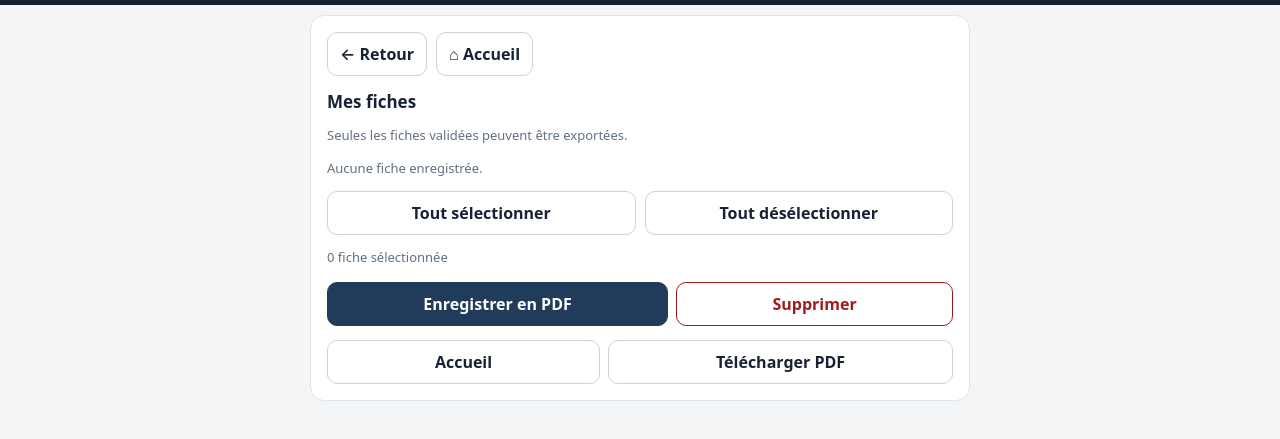
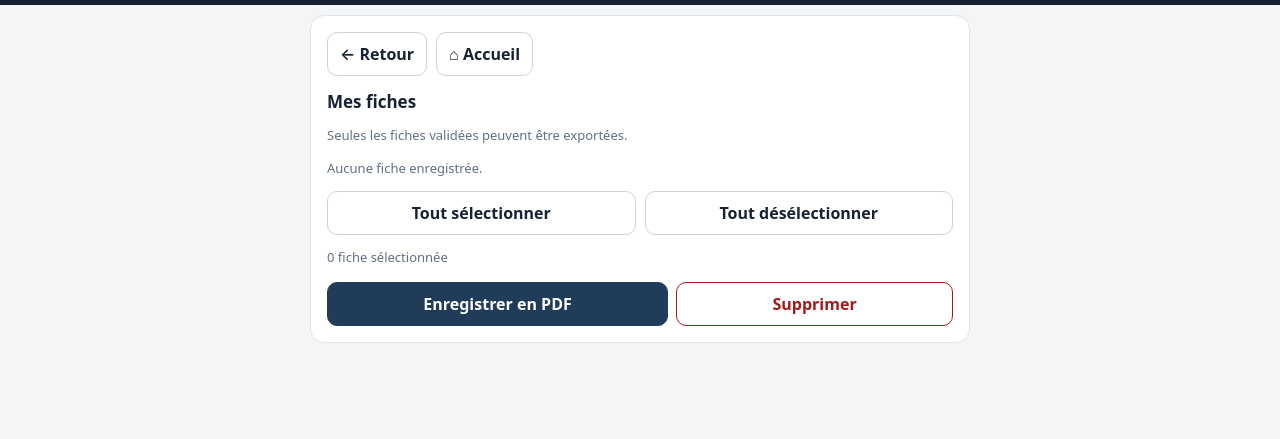
Before and after one commit to jma-system/aia-personnel, a plain HTML site: page v09-test/index.html in a window 1280 px wide. Both pictures are taken after a click on the button "Fiches de test". Shown: the part 55-494 px from the top of the page. Drawn offline with Linux system fonts and the light colour scheme.

Commit message:
AIA test: remove duplicate PDF and Accueil buttons from Mes fiches

```diff
--- a/v09-test/index.html
+++ b/v09-test/index.html
@@ -15,7 +15,7 @@
 <div class="actions"><button onclick="saveSelection()">Enregistrer</button><button class="primary" onclick="createFromQueue()">Création</button></div><p id="queueInfo" class="muted" aria-live="polite">Aucune sélection en attente.</p>
 <div class="actions"><button onclick="openLibrary()">Mes fiches</button><button onclick="openDesk()">JW Desk</button></div></section>
 <section id="editor" class="card hidden"><h2 id="editHeading">Nouvelle fiche</h2><label for="textTitle">Titre</label><input id="textTitle" maxlength="180"><label for="textContent">Texte préparé dans ChatGPT</label><textarea id="textContent" placeholder="Colle ici ton résumé ou rédige tes notes…"></textarea><p class="muted">Le style /HUMAN est appliqué lors de la rédaction dans ChatGPT. AIA ne génère pas encore de texte automatiquement.</p><div class="actions"><button onclick="closeEditor()">Retour</button><button class="primary" onclick="saveDraft()">Sauvegarder le brouillon</button></div></section>
-<section id="library" class="card hidden"><h2>Mes fiches</h2><p class="muted">Seules les fiches validées peuvent être exportées.</p><div id="list"></div><div class="actions"><button onclick="showHome()">Accueil</button><button onclick="openExport()">Télécharger PDF</button></div></section>
+<section id="library" class="card hidden"><h2>Mes fiches</h2><p class="muted">Seules les fiches validées peuvent être exportées.</p><div id="list"></div></section>
 <section id="viewer" class="card hidden"><nav class="no-print"><button onclick="openLibrary()">← Liste</button></nav><div id="viewerHeader"><h2 id="docTitle"></h2><p id="docMeta" class="muted"></p></div><div id="docBody" class="document"></div><div class="actions"><button onclick="editCurrent()">Corriger</button><button id="validateBtn" class="primary" onclick="validateCurrent()">Valider</button><button onclick="openExport()">Télécharger PDF</button></div></section>
 <section id="exportPanel" class="card hidden"><h2>Exporter les fiches validées</h2><div class="row"><button onclick="selectAll(true)">Tout sélectionner</button><button onclick="selectAll(false)">Tout désélectionner</button></div><div id="exportList"></div><p class="muted">Le bouton ouvre l'impression du navigateur : sur Android, choisis « Enregistrer au format PDF ». Tu peux ensuite partager ce fichier via Gmail, Drive ou WhatsApp.</p><div class="actions"><button onclick="openLibrary()">Retour</button><button class="primary" onclick="printSelected()">Créer le PDF / Imprimer</button></div></section>
 <section id="desk" class="card hidden"><h2>JW Desk</h2><p class="muted">Module personnel de notes vidéo — première étape. Transcription automatique non disponible dans cette version.</p><label for="videoRef">Référence ou lien vidéo</label><input id="videoRef" placeholder="URL ou titre"><label for="deskText">Résumé préparé avec ChatGPT</label><textarea id="deskText" placeholder="Colle ton résumé ici…"></textarea><div class="actions"><button onclick="showHome()">Accueil</button><button class="primary" onclick="saveDesk()">Enregistrer en fiche</button></div></section>
```
